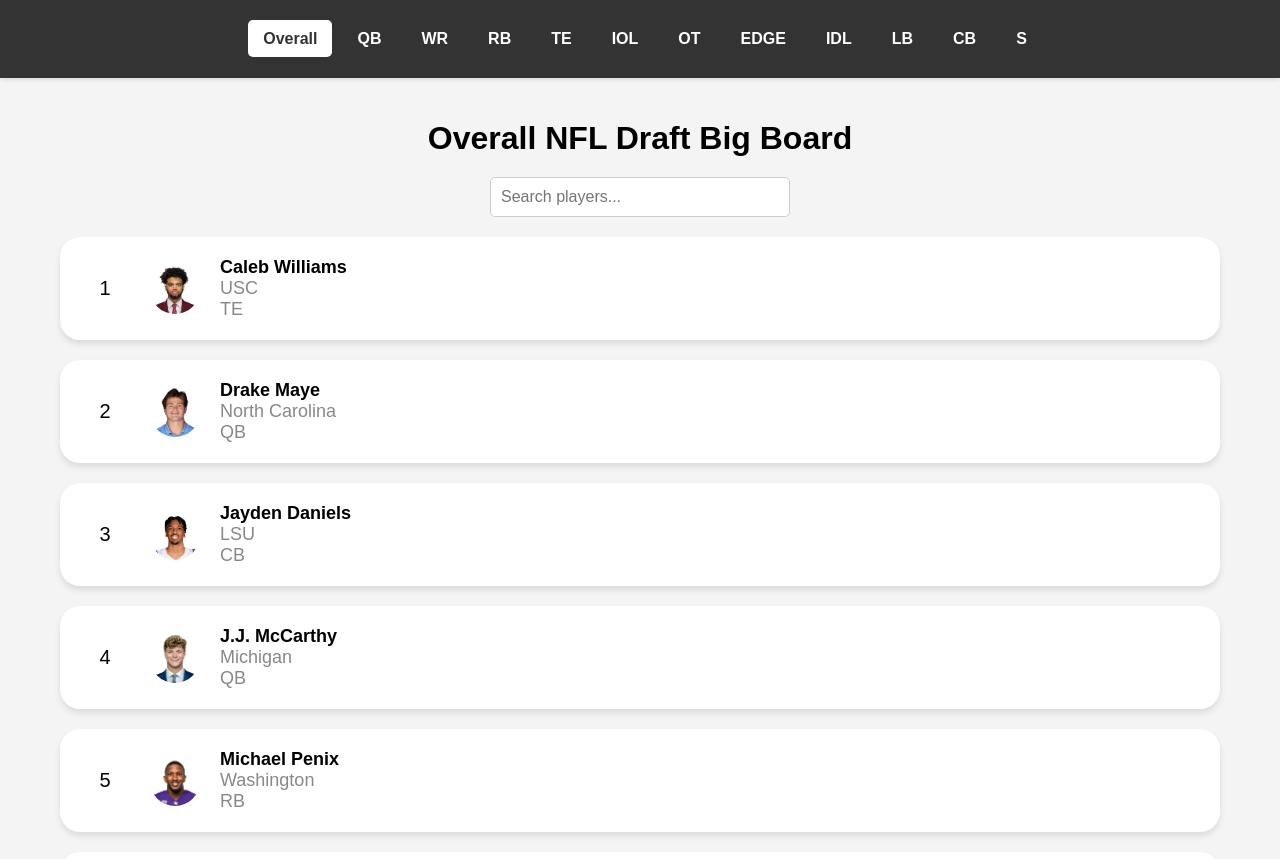
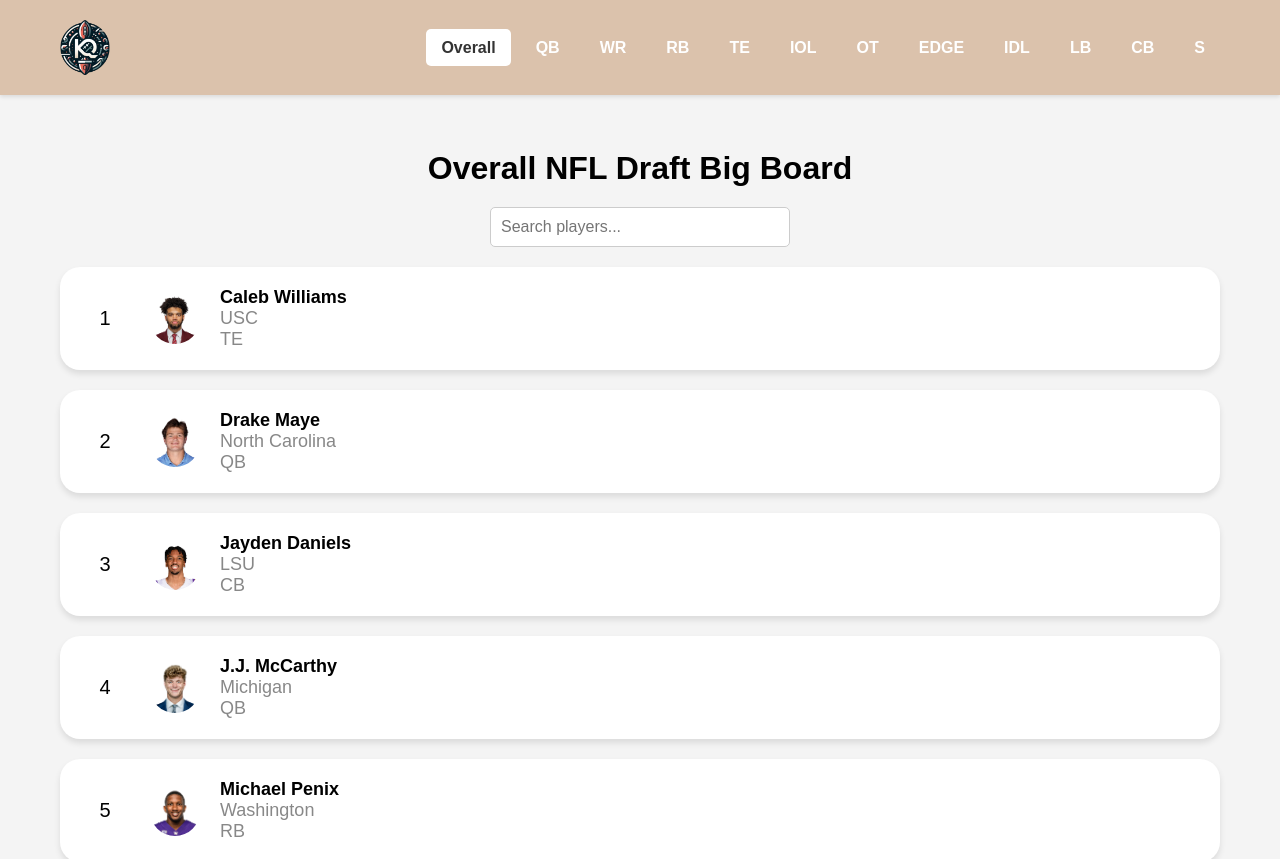
Before and after one commit to KelvQ/2024-NFL-Draft-Big-Board, a plain HTML site: page index.html in a window 1280 px wide. Shown: the top 859 px of the page. Drawn offline with Linux system fonts and the light colour scheme.

Commit message:
Added logo and changed UI

```diff
--- a/index.html
+++ b/index.html
@@ -6,12 +6,14 @@
     <meta name="viewport" content="width=device-width, initial-scale=1.0">
     <title>NFL Draft Big Board</title>
     <link rel="stylesheet" href="styles.css">
+    <link rel="icon" href="images/icon.png">
 </head>
 
 <body>
 
     <nav class="navbar">
         <div class="container">
+            <img src="images/logo.png" alt="Logo" class="logo">
             <ul class="navbar-list">
                 <li><a href="#" data-position="all" class="selected">Overall</a></li>
                 <li><a href="#" data-position="QB">QB</a></li>
--- a/styles.css
+++ b/styles.css
@@ -4,11 +4,18 @@
     box-sizing: border-box;
 }
 
+.logo {
+    width: 50px;
+    height: auto;
+    margin-right: auto;
+    /* Pushes the logo to the left */
+}
+
 /* Global Styles */
 body {
     font-family: Arial, sans-serif;
     background-color: #f4f4f4;
-    padding-top: 100px;
+    padding-top: 130px;
 }
 
 .container {
@@ -28,17 +35,15 @@ h1 {
     top: 0;
     left: 0;
     width: 100%;
-    z-index: 1000; /* Ensure navbar is above other content */
-    background-color: #333;
+    z-index: 1000;
+    background-color: #dbc2ac;
     color: #fff;
-    padding: 10px 0;
     box-shadow: 0 2px 4px rgba(0, 0, 0, 0.1);
 }
 
-
 .navbar .container {
     display: flex;
-    justify-content: center; /* Center items horizontally */
+    justify-content: space-between; /* Items spaced apart */
     align-items: center; /* Align items vertically */
 }
 
@@ -48,7 +53,7 @@ h1 {
 }
 
 .navbar-list li {
-    margin-left: 10px; /* Adjust margin to space out items */
+    margin-left: 10px;  /* Adjust margin to space out items */
 }
 
 .navbar-list li a {
@@ -56,12 +61,12 @@ h1 {
     color: #fff;
     font-weight: bold;
     transition: all 0.3s ease;
-    padding: 10px 15px;  /* Padding for navbar links */
+    padding: 10px 15px; /* Padding for navbar links */
     border-radius: 5px;  /* Rounded corners for navbar links */
 }
 
 .navbar-list li a:hover {
-    background-color: #fff; /* Background color on hover */
+    background-color: #fff;  /* Background color on hover */
     color: #333; /* Text color on hover */
 }
 
@@ -160,7 +165,7 @@ h1 {
 }
 
 .search-input {
-    width: 300px; /* Adjust the width as needed */
+    width: 300px;  /* Adjust the width as needed */
     padding: 10px;
     font-size: 16px;
     border: 1px solid #ccc;
```
Also changed, not shown: images/logo.png (added).
